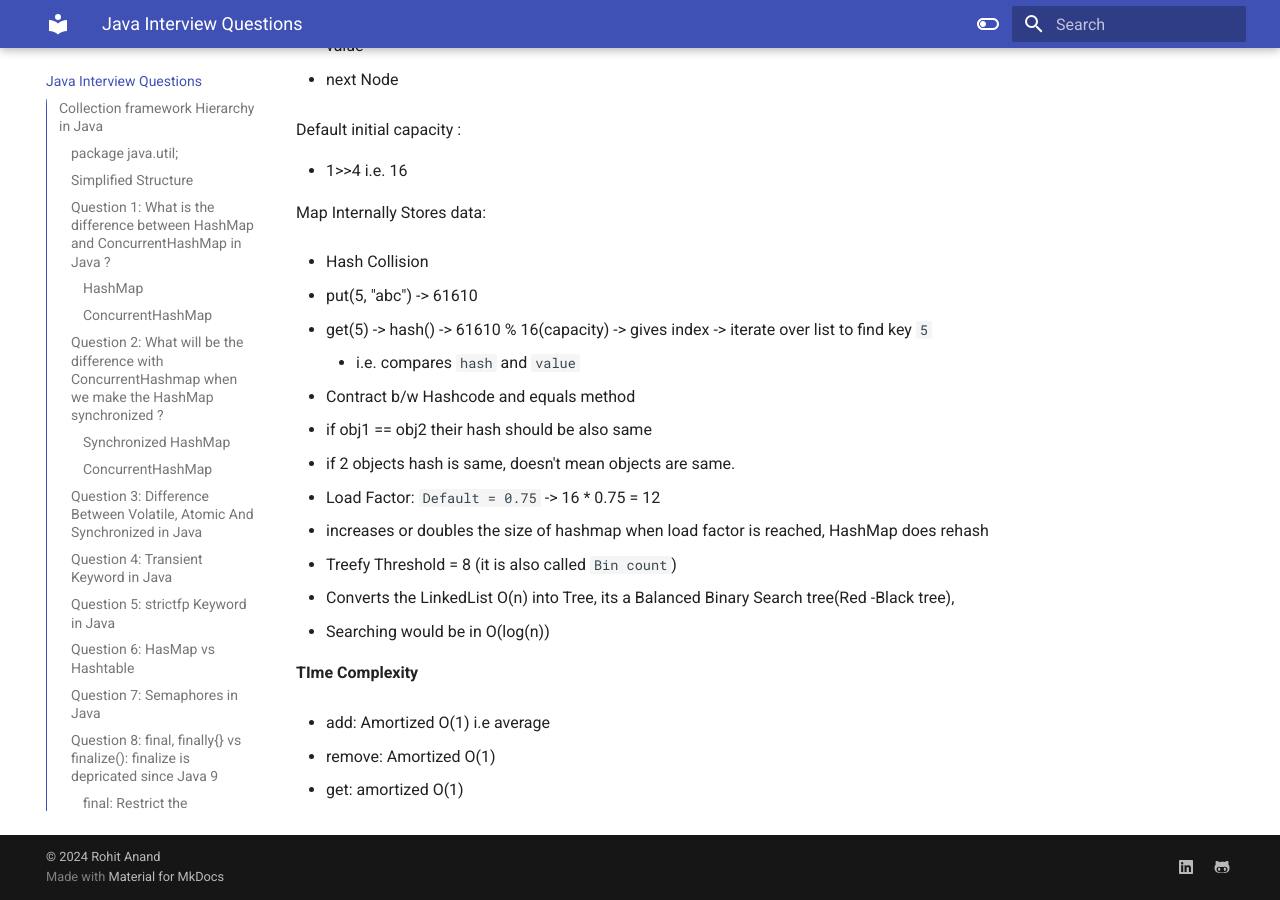
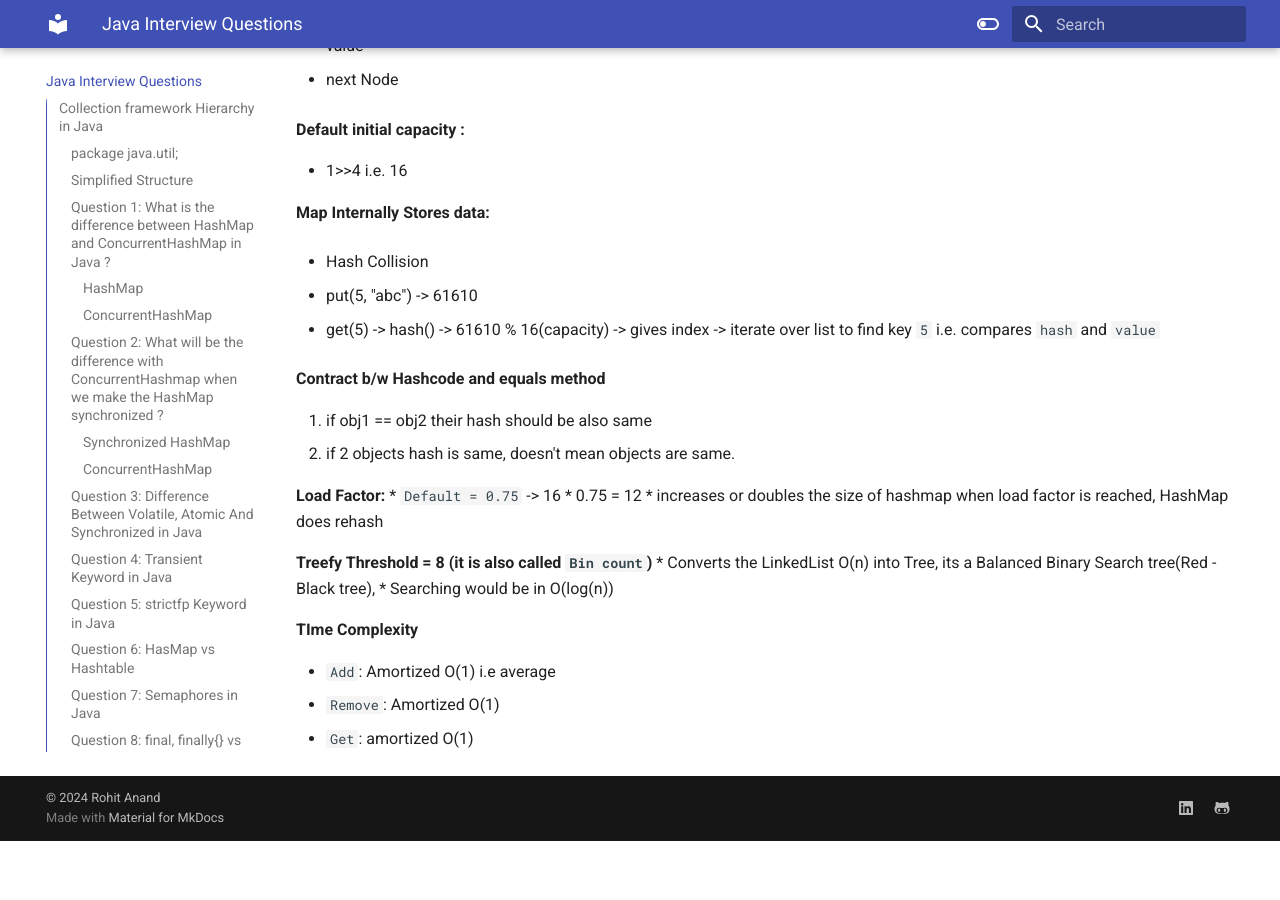
Before and after one commit to rohitanand7890/interview-ready, an MkDocs documentation site: the page built from docs/index.md, in a window 1280 px wide and 900 px high, scrolled down 4623 px. Built offline with MkDocs 1.6.1 and Material for MkDocs 9.7.7, drawn with Linux system fonts in a browser that asks for light colours; after the commit the page ends 5464 px from its top, so only the background shows below that; some of the changed lines change nothing that is shown.

Commit message:
refactor changes

```diff
--- a/docs/index.md
+++ b/docs/index.md
@@ -217,7 +217,7 @@ In short, while you can make a `HashMap` thread-safe by synchronizing it, `Concu
 
 #### Hash functions: eg: MD1, SH256, Custom hashcode implementation
 
-Node:
+**Node:**
 
 - hash
 
@@ -227,35 +227,34 @@ Node:
 
 - next Node<K, V>
 
-Default initial capacity :
+**Default initial capacity :**
 
 - 1>>4 i.e. 16
 
-Map Internally Stores data:
+**Map Internally Stores data:**
 
 - Hash Collision
 
-  - put(5, "abc") -> 61610
+  -     put(5, "abc") -> 61610
 
-  - get(5) -> hash() -> 61610 % 16(capacity)  -> gives index -> iterate over list to find key `5`
-    - i.e. compares `hash` and `value`
+  -     get(5) -> hash() -> 61610 % 16(capacity)  -> gives index -> iterate over list to find key `5`
+          i.e. compares `hash` and `value`
 
-- Contract b/w Hashcode and equals method
+**Contract b/w Hashcode and equals method**
 
-  1. if obj1 == obj2 their hash should be also same
-  2. if 2 objects hash is same, doesn't mean objects are same.
+1. if obj1 == obj2 their hash should be also same
+2. if 2 objects hash is same, doesn't mean objects are same.
 
-- Load Factor: `Default = 0.75` -> 16 * 0.75 = 12
-  - increases or doubles the size of hashmap when load factor is reached, HashMap does rehash
+**Load Factor:**
+* `Default = 0.75` -> 16 * 0.75 = 12
+* increases or doubles the size of hashmap when load factor is reached, HashMap does rehash
 
-- Treefy Threshold = 8 (it is also called `Bin count`)
-  - Converts the LinkedList O(n) into Tree, its a Balanced Binary Search tree(Red -Black tree),
-  - Searching would be in O(log(n))
+**Treefy Threshold = 8 (it is also called `Bin count`)**
+* Converts the LinkedList O(n) into Tree, its a Balanced Binary Search tree(Red -Black tree),
+* Searching would be in O(log(n))
 
 **TIme Complexity**
 
-- add: Amortized O(1) i.e average
-
-- remove: Amortized O(1)
-
-- get: amortized O(1)
+* `Add`: Amortized O(1) i.e average
+* `Remove`: Amortized O(1)
+* `Get`: amortized O(1)
```
